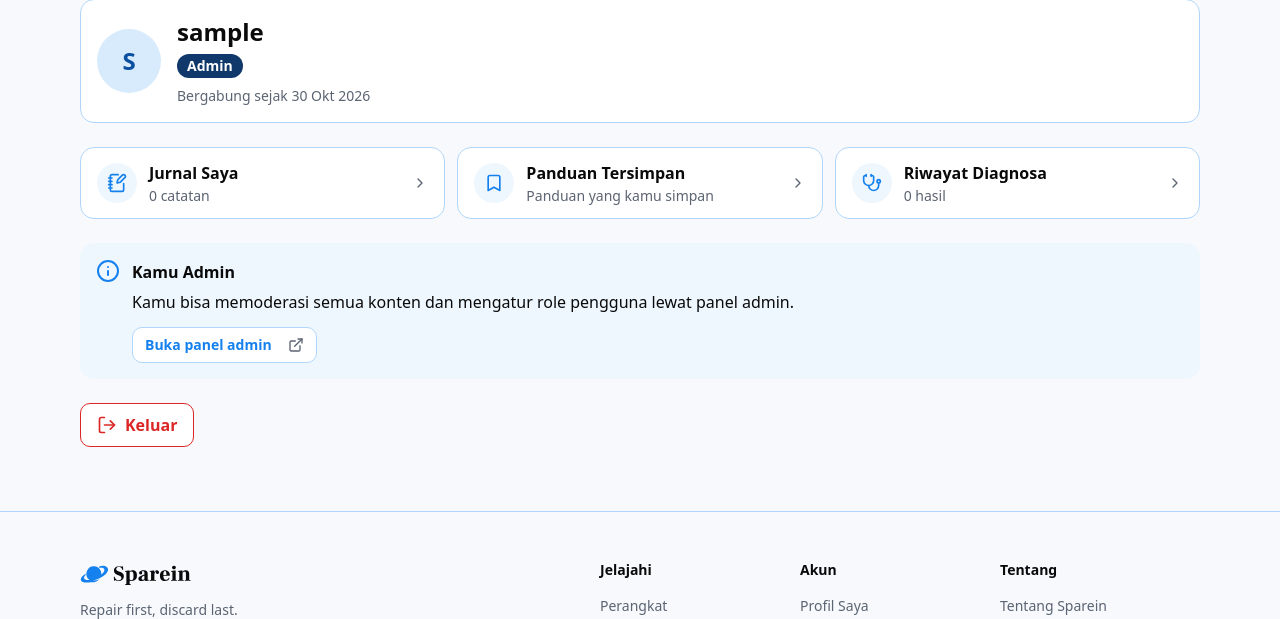
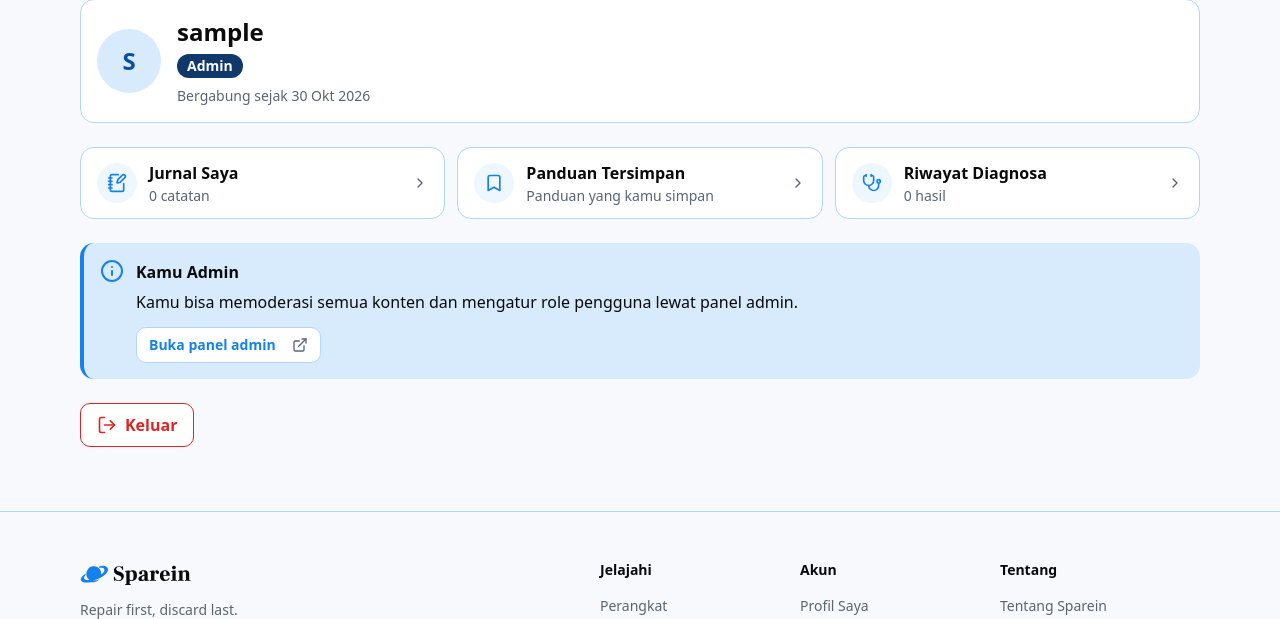
Before and after one commit to Kelompok1-PBP/sparein, a Django app: page /profile/ in a window 1280 px wide. Shown: the part 154-773 px from the top of the page. Run offline with Django 5.2, Linux system fonts and the light colour scheme; the visitor is signed in with stand-in values (Sample User, id 1); data that the repository does not hold is empty.

Commit message:
style(core): accent the role info card on profile page

```diff
--- a/core/static/core/profile.css
+++ b/core/static/core/profile.css
@@ -23,8 +23,9 @@
   display: flex;
   gap: 12px;
   padding: 16px;
+  border-left: 4px solid var(--blue-500);
   border-radius: 14px;
-  background: var(--blue-50);
+  background: var(--blue-100);
 }
 
 .info-card img { flex: none; }
```
